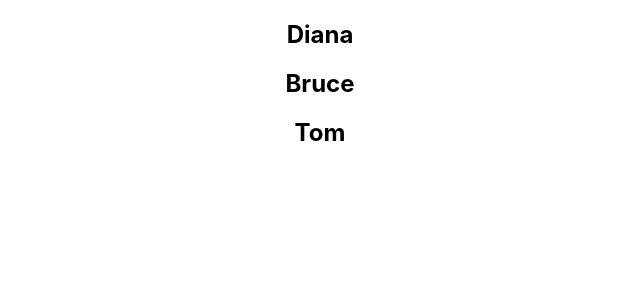
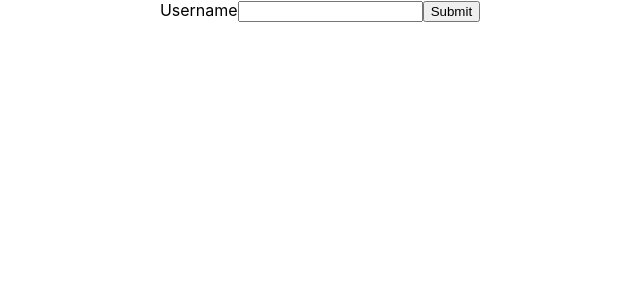
Before and after one commit to RishiGupta13/react-basics, a React (Create React App) app: page / in a window 1280 px wide. Shown: the top 300 px of the page, without its empty margins (320-960 px from the left). Built offline with nearby package versions, Linux system fonts and the light colour scheme.

Commit message:
Forms In react

```diff
--- a/src/App.js
+++ b/src/App.js
@@ -3,7 +3,9 @@ import './App.css';
 // import {Greet} from './components/Greet'
 // import {Message} from './components/Message'
 // import {ParentComponent} from './components/ParentComponent'
-import { NameList } from './components/NameList';
+// import { NameList } from './components/NameList';
+// import { StyleSheet } from './components/StyleSheet';
+import { Form } from './components/Form';
 
 function App() {
   return (
@@ -18,7 +20,9 @@ function App() {
       {/* <ParentComponent/> */}
       {/* <UserGreeting/> */}
 
-      <NameList/>
+      {/* <NameList/> */}
+      {/* <StyleSheet/> */}
+      <Form/>
     </div>
   );
 }
--- /dev/null
+++ b/src/components/Form.js
@@ -0,0 +1,24 @@
+import {useState} from 'react'
+
+export const Form=()=>{
+    const [username,setUsername]=useState('')
+
+    const submitHandler=(event)=>{
+        event.preventDefault()
+        alert(`Form data is ${username}`)
+    }
+
+    return <form onSubmit={submitHandler}>
+        <div>
+            <label>Username</label>
+            <input type='text' value={username}
+            onChange={(event)=>{
+                setUsername(event.target.value)
+           }}></input>
+            <button type='submit' >Submit</button>
+
+        </div>
+    </form>
+
+
+}
--- a/src/components/NameList.js
+++ b/src/components/NameList.js
@@ -4,7 +4,7 @@ export const NameList=()=>{
     return <div>
         {
             names.map((name)=>{
-                return <h2>{name}</h2>
+                return <h2 key={name}>{name}</h2>
 
             })
         }
--- /dev/null
+++ b/src/components/StyleSheet.js
@@ -0,0 +1,6 @@
+import './myStyles.css'
+export const StyleSheet=()=>{
+    return <div>
+        <h2 className="primary">StylesSheet Component</h2>
+    </div>
+}
--- /dev/null
+++ b/src/components/myStyles.css
@@ -0,0 +1,3 @@
+.primary{
+    color: blueviolet;
+}
```
